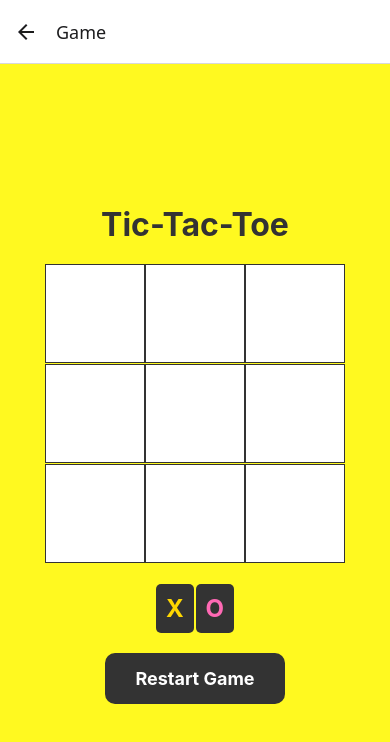
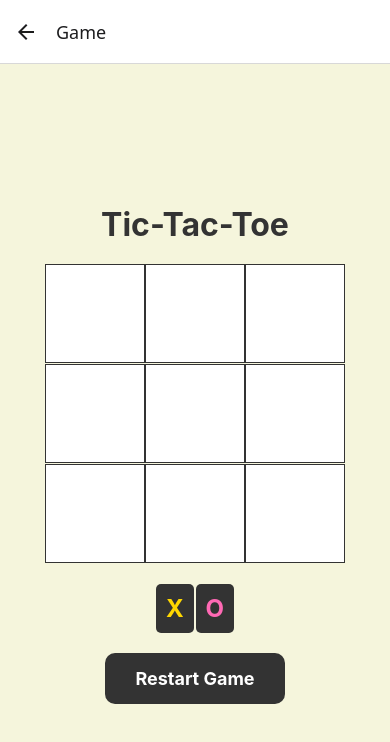
Before and after one commit to chinedu-amaechi/TicTacToeApp, a React Native app: screen /Game in a window 390 px wide. Shown: the top 742 px of the page. Built offline with nearby package versions, Linux system fonts and the light colour scheme.

Commit message:
Enhance code comment

```diff
--- a/index.js
+++ b/index.js
@@ -1,3 +1,4 @@
+// index.js
 import { registerRootComponent } from 'expo';
 
 import App from './App';
--- a/src/components/Board.js
+++ b/src/components/Board.js
@@ -1,3 +1,4 @@
+// src/components/Board.js
 import React from 'react';
 import { View } from 'react-native';
 import Square from './Square';
--- a/src/components/styles/BoardStyles.js
+++ b/src/components/styles/BoardStyles.js
@@ -1,3 +1,4 @@
+// src/components/styles/BoardStyles.js
 import { StyleSheet } from 'react-native';
 
 
--- a/src/screens/styles/GameScreenStyles.js
+++ b/src/screens/styles/GameScreenStyles.js
@@ -6,7 +6,7 @@ const styles = StyleSheet.create({
     flex: 1,
     justifyContent: 'center',
     alignItems: 'center',
-    backgroundColor: '#FFF920', // Light beige background color
+    backgroundColor: '#F5F5DC', // Light beige background color
   },
   title: {
     fontSize: 32,
```
